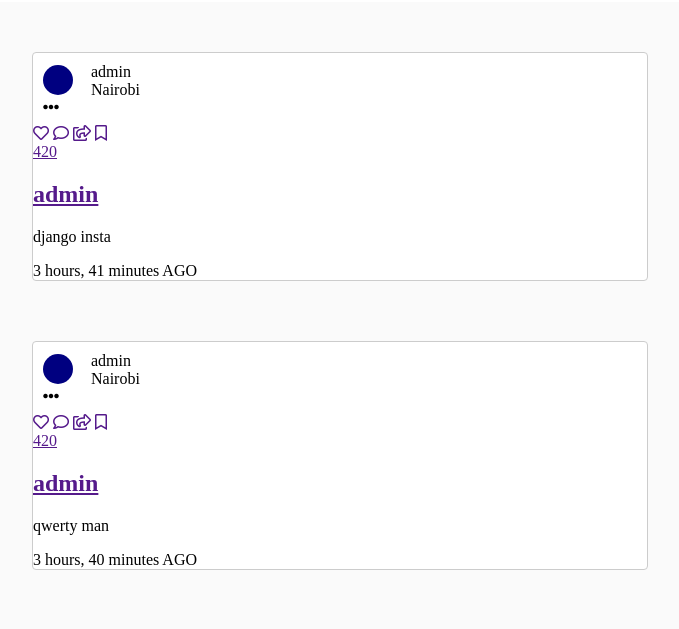
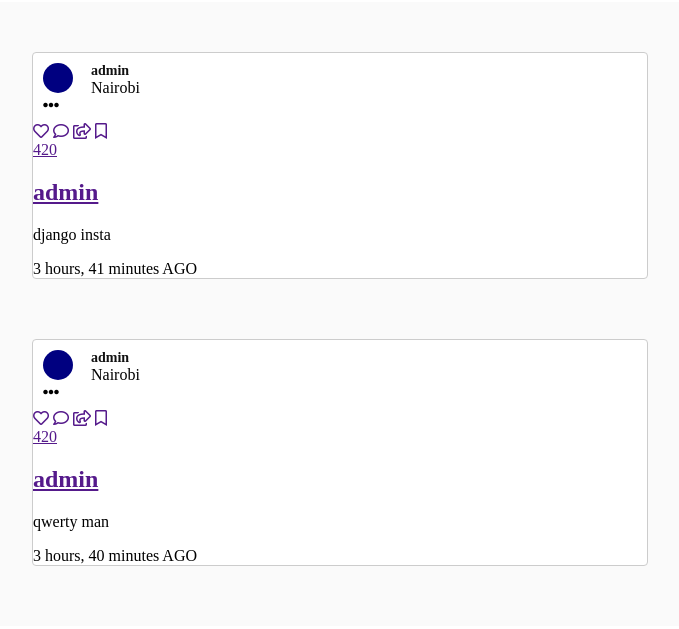
Before and after one commit to DEANKAGO/instagram-clone, a Django app: page / in a window 1280 px wide. Shown: the part 81-710 px from the top of the page, without its empty margins (300-979 px from the left). Run offline with Django 3.2, Linux system fonts and the light colour scheme; data comes from the database, SQL or seed files in the repository; some libraries are stand-ins or nearby versions.

Commit message:
added post name styling

```diff
--- a/insta/static/css/main.css
+++ b/insta/static/css/main.css
@@ -115,3 +115,11 @@ header{
   display: inline-block;
   padding-left: 14px;
 }
+
+.post_name{
+  font-size: 14px;
+  color: #111;
+  font-weight: 600;
+  padding: 0;
+  margin: 0;
+}
```
